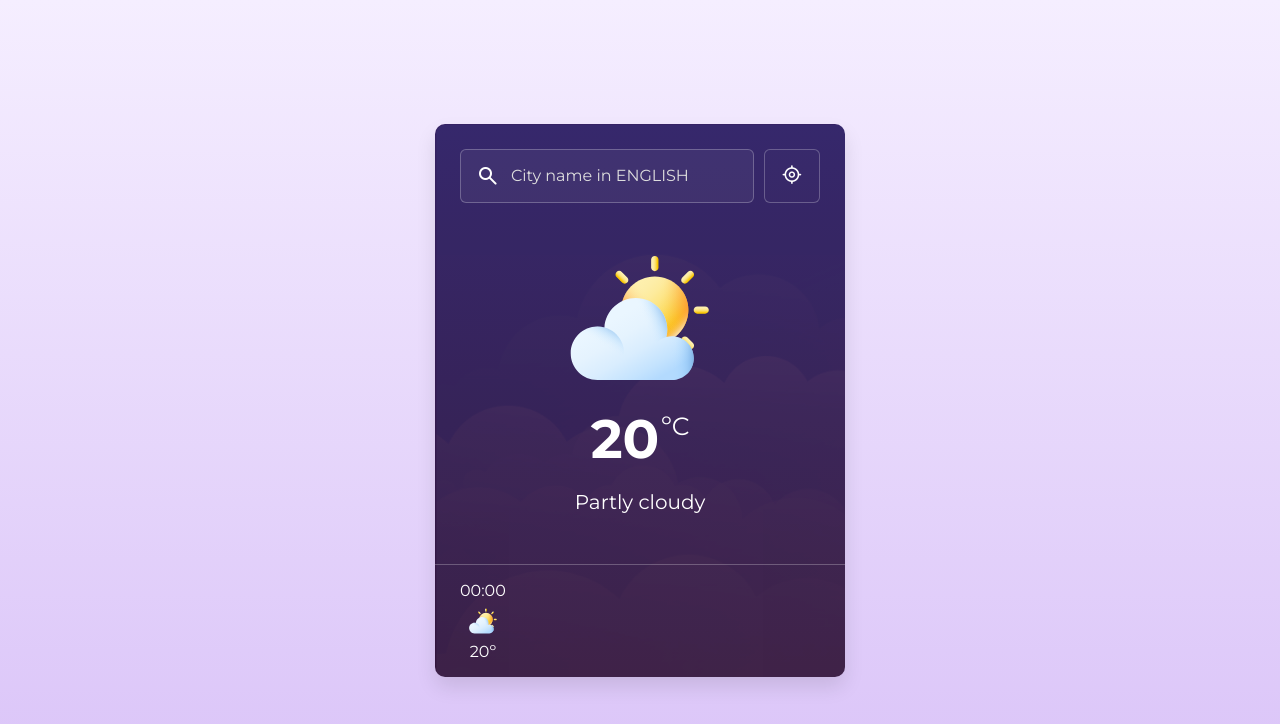
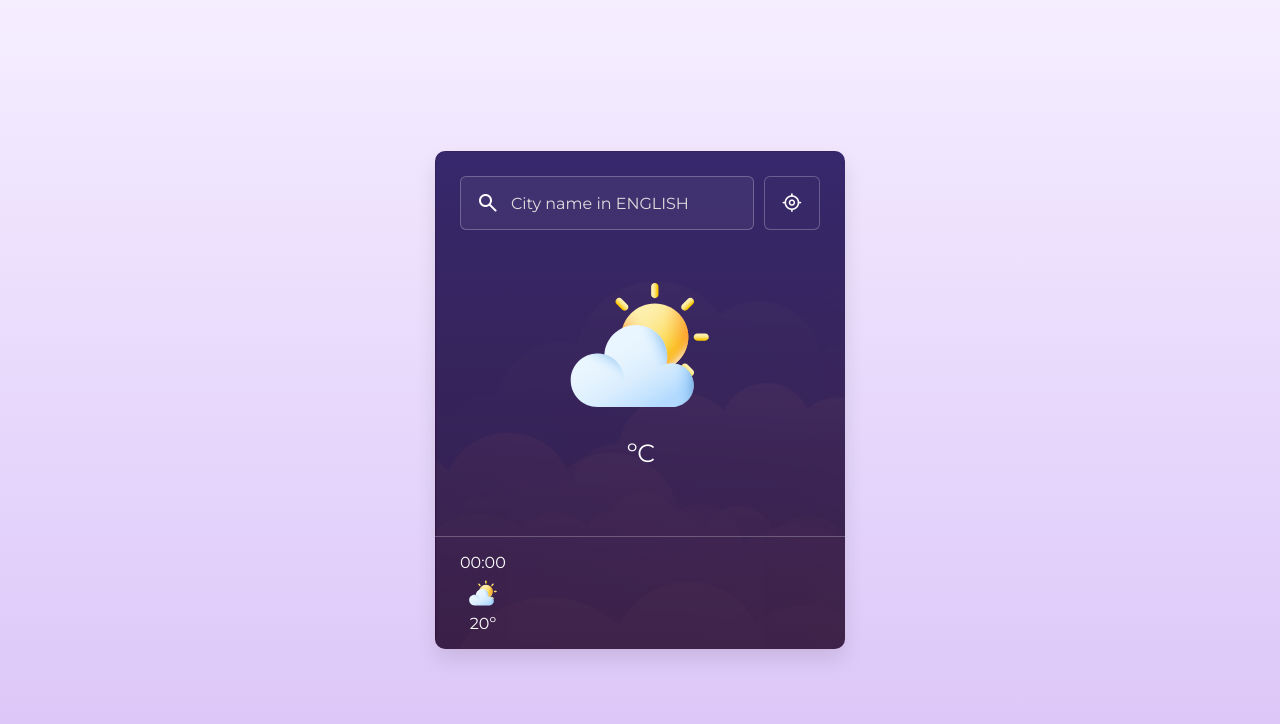
Before and after one commit to KaueTTS/clima-app, a React (Vite) app: page / in a window 1280 px wide. Shown: the top 724 px of the page. Built offline with nearby package versions, Linux system fonts and the light colour scheme.

Commit message:
:sparkles: feat: Climate and general conditions (sunny, rainy, etc.)

```diff
--- a/src/App.jsx
+++ b/src/App.jsx
@@ -1,14 +1,21 @@
+import { useState } from "react"
 import CurrentWeather from "./components/CurrentWeather"
 import HourlyWeatherItem from "./components/HourlyWeatherItem"
 import SearchSection from "./components/SearchSection"
 
 const App = () => {
+  const [currentWeather, setCurrentWeather] = useState({})
+
   {/* Busca detalhes do clima com base no URL da API */}
   const getWeatherDetails = async (API_URL) => {
     try {
       const response = await fetch(API_URL)
       const data = await response.json()
-      console.log(data)
+
+      const temperature = Math.floor(data.current.temp_c)
+      const description = data.current.condition.text
+
+      setCurrentWeather({temperature, description})
     } catch (error) {
       console.log(error)
     }
@@ -21,7 +28,7 @@ const App = () => {
 
     {/* Weather Section */}
     <div className="weather-section">
-      <CurrentWeather />
+      <CurrentWeather currentWeather={currentWeather}/>
 
       {/* Hourly Weather forecast list */}
       <div className="hourly-forecast">
--- a/src/components/CurrentWeather.jsx
+++ b/src/components/CurrentWeather.jsx
@@ -1,11 +1,11 @@
-const CurrentWeather = () => {
+const CurrentWeather = ({currentWeather}) => {
     return (
         <div className="current-weather">
             <img src="icons/clouds.svg" className="weather-icon" />
             <h2 className="temperature">
-                20 <span>ºC</span>
+                {currentWeather.temperature}<span>ºC</span>
             </h2>
-            <p className="description">Partly cloudy</p>
+            <p className="description">{currentWeather.description}</p>
         </div>
     )
 }
```
